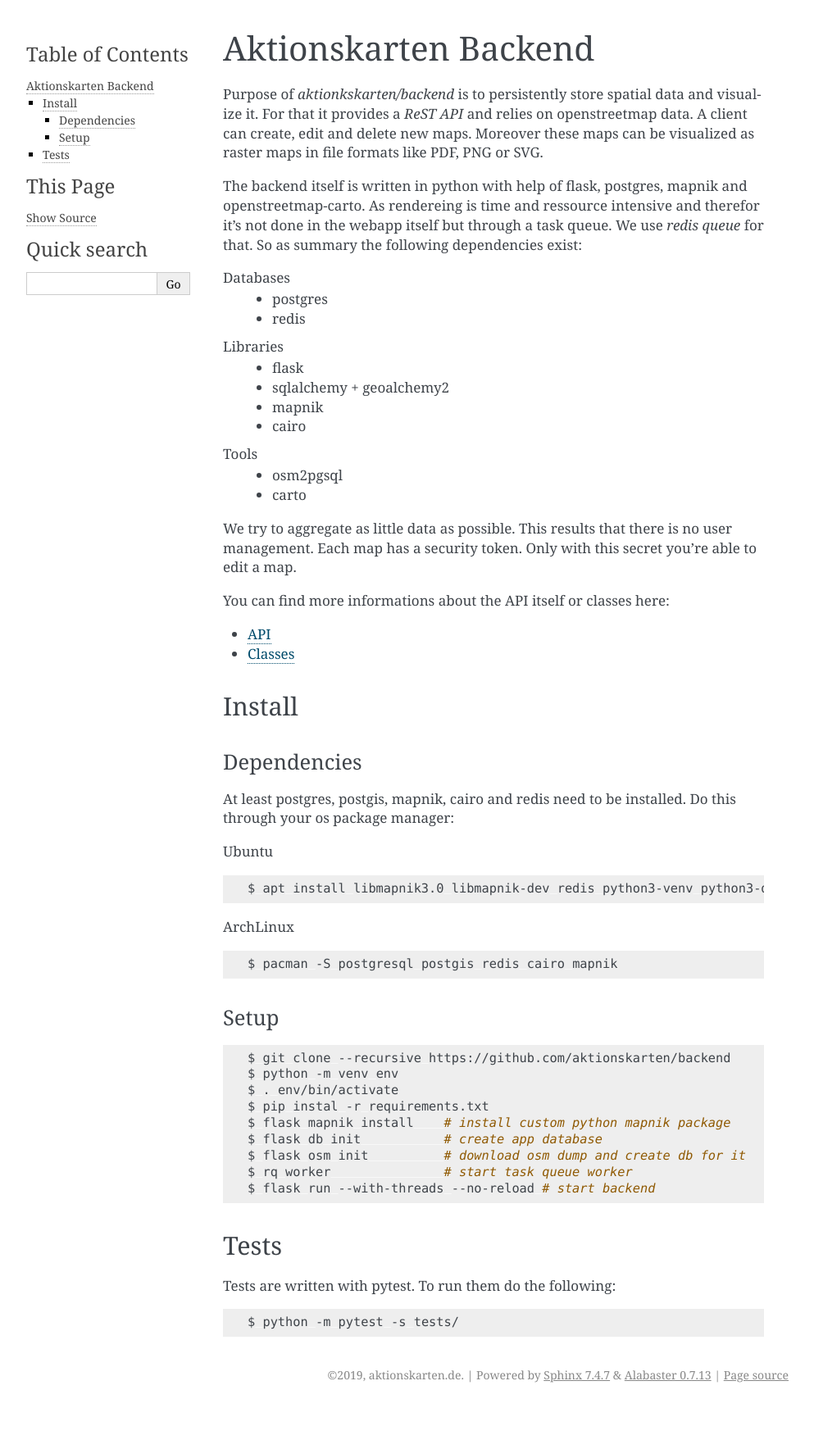
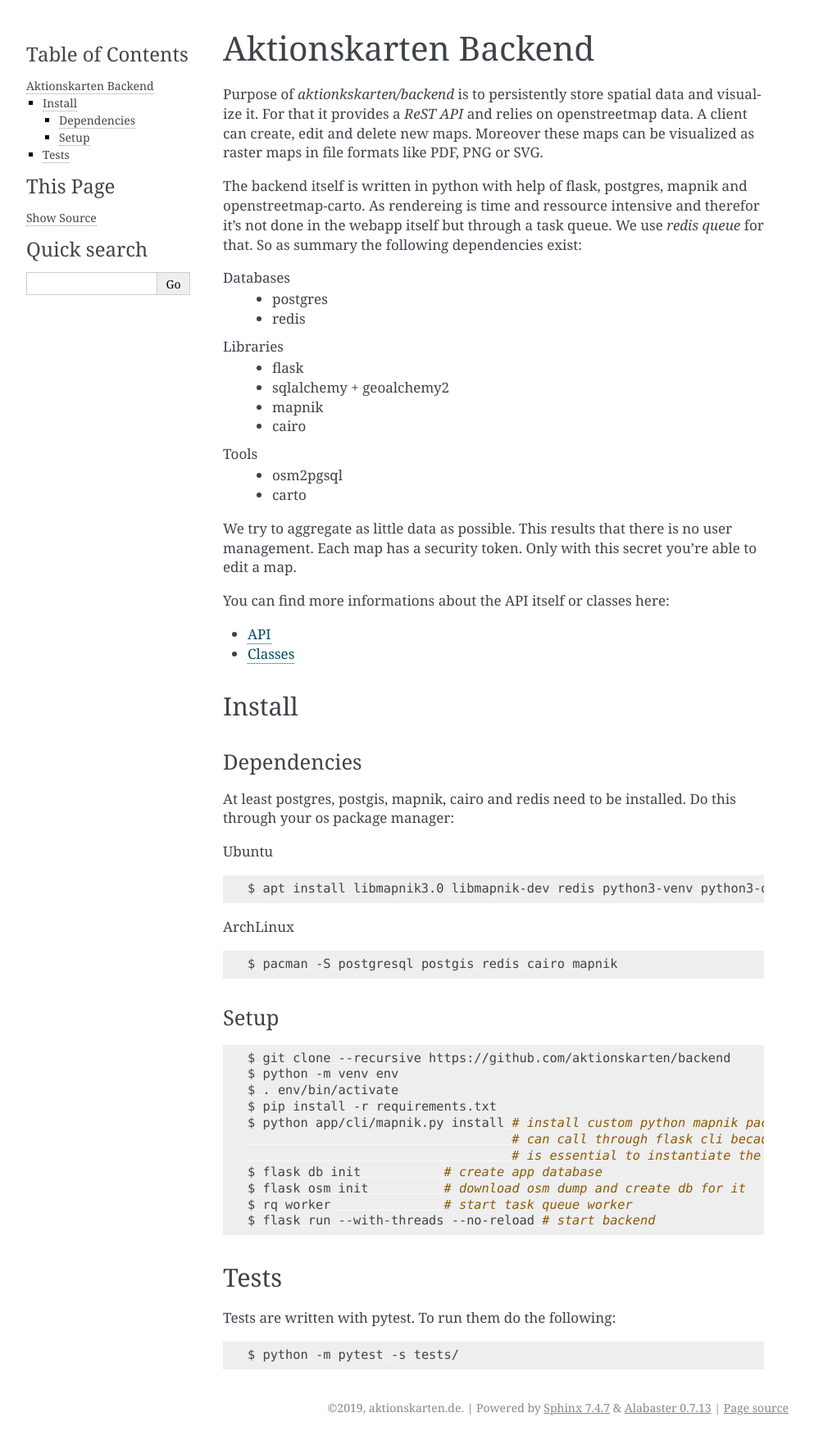
Before and after one commit to aktionskarten/backend, a Sphinx documentation site: the page built from docs/index.rst, in a window 1280 px wide. Shown: the whole page at 82% size, without its empty margins (148-1141 px from the left). Built offline with Sphinx 7.4.7, drawn with Linux system fonts in a browser that asks for light colours; before the commit the page ends 1717 px from its top, so only the background shows below that.

Commit message:
Update documentation

```diff
--- a/docs/index.rst
+++ b/docs/index.rst
@@ -68,8 +68,10 @@ Setup
   $ git clone --recursive https://github.com/aktionskarten/backend
   $ python -m venv env
   $ . env/bin/activate
-  $ pip instal -r requirements.txt
-  $ flask mapnik install    # install custom python mapnik package
+  $ pip install -r requirements.txt
+  $ python app/cli/mapnik.py install # install custom python mapnik package
+                                     # can call through flask cli because it
+                                     # is essential to instantiate the app
   $ flask db init           # create app database
   $ flask osm init          # download osm dump and create db for it
   $ rq worker               # start task queue worker
```
